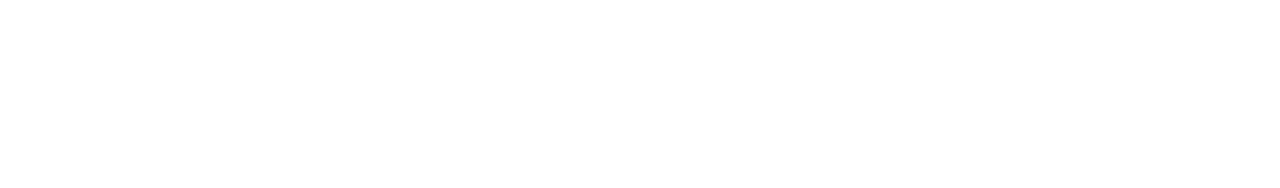
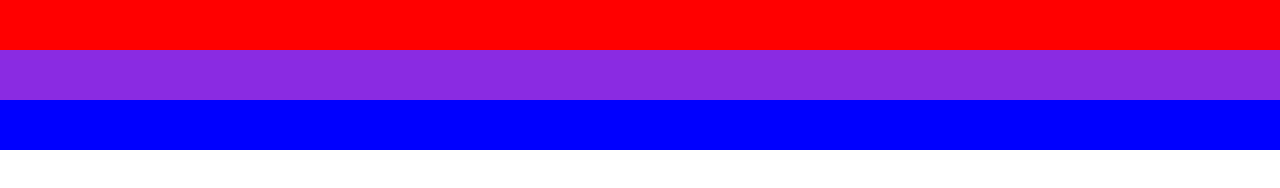
Before and after one commit to wayungi/capstone_one_project_cars, a website: page index.html in a window 1280 px wide. Drawn offline with Linux system fonts and the light colour scheme.

Commit message:
Add bacjground color to different page sections

```diff
--- a/style.css
+++ b/style.css
@@ -7,6 +7,35 @@
     background-color: 0;
 }
 
+.grid-container {
+  display: -ms-grid;
+  display: grid;
+  grid-template: repeat(3, auto) / 1fr;
+}
+
+.main-program,
+.featured-speakers,
+.title {
+  grid-column-start:1;
+  grid-column-end:3;
+}
+
+.main-program,
+.featured-speakers,
+.title {
+  width:100%;
+  height: 50px;
+}
+
 .featured-speakers {
-    background-color: blue;
+  background-color: blue;
 }
+
+.main-program {
+  background-color: blueviolet;
+
+}
+
+.title {
+  background-color: red;
+}
```
Also changed, not shown: 1 other file.
